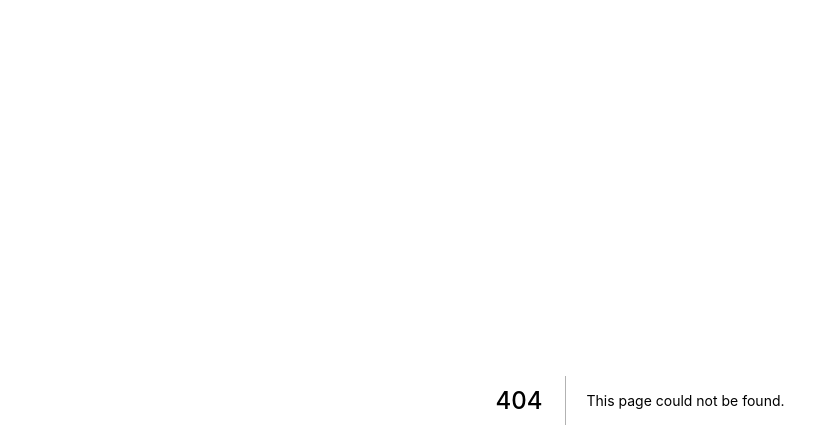
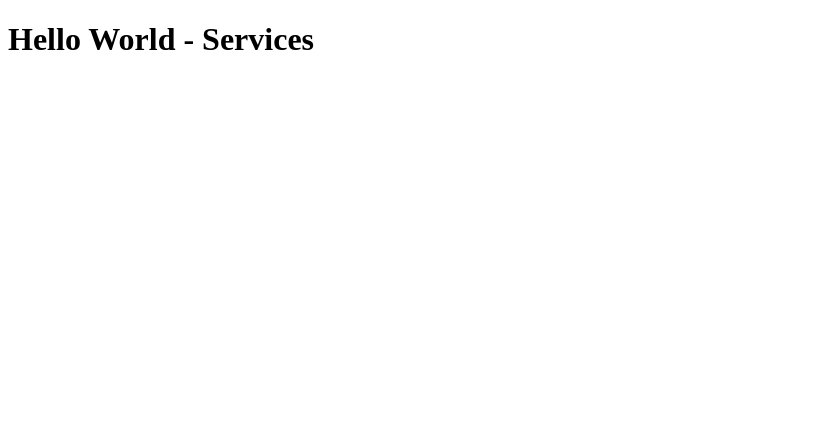
Before and after one commit to jimmy404/NextJsBasics, a Next.js app: page /services in a window 1280 px wide. Before the commit this address had no page. Shown: the top 448 px of the page, without its empty margins (0-839 px from the left). Built offline with nearby package versions, Linux system fonts and the light colour scheme.

Commit message:
Adds services file

```diff
--- /dev/null
+++ b/pages/services.js
@@ -0,0 +1,5 @@
+const Services = () => {
+  return <h1>Hello World - Services</h1>
+};
+
+export default Services;
```
